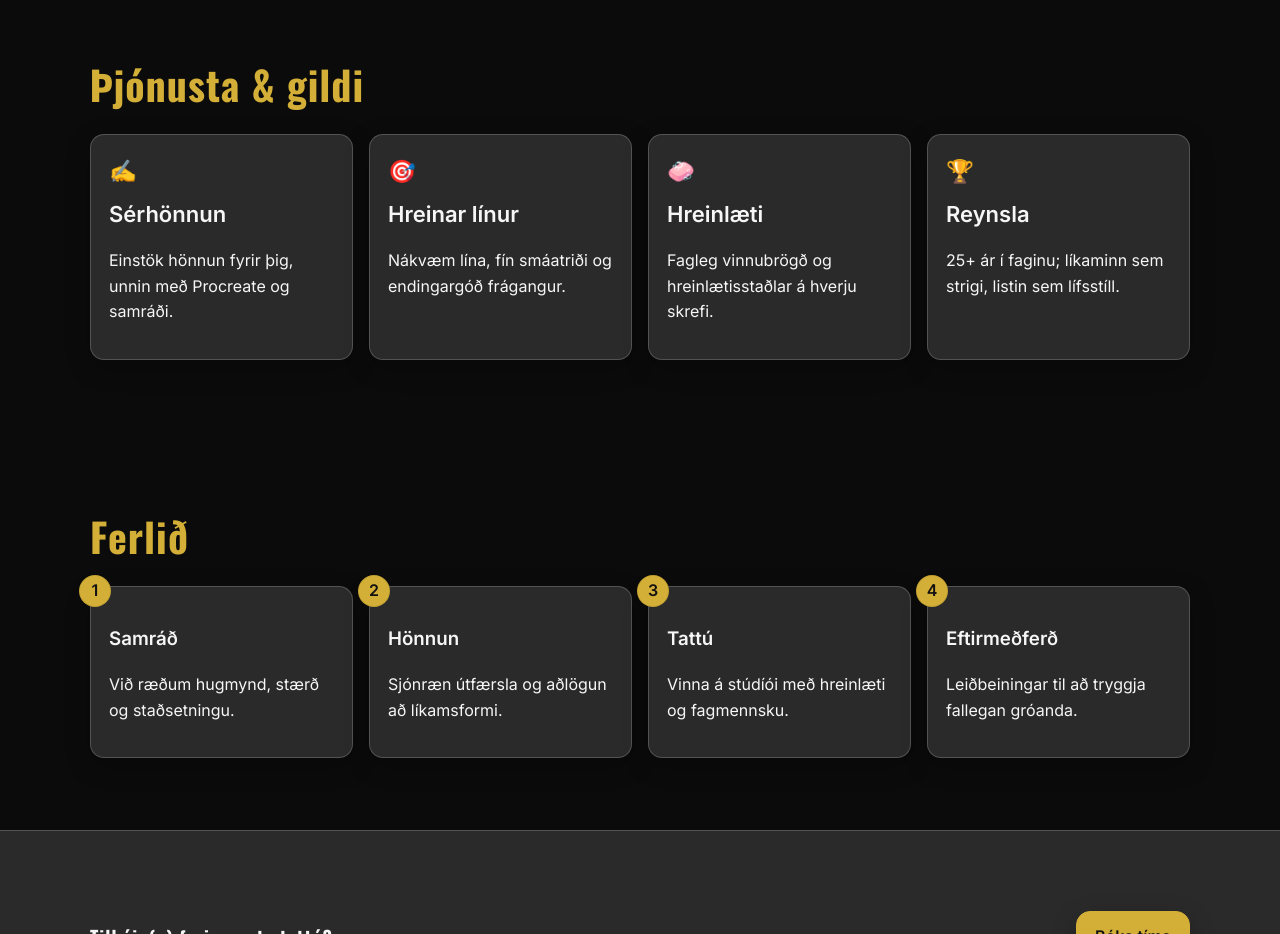
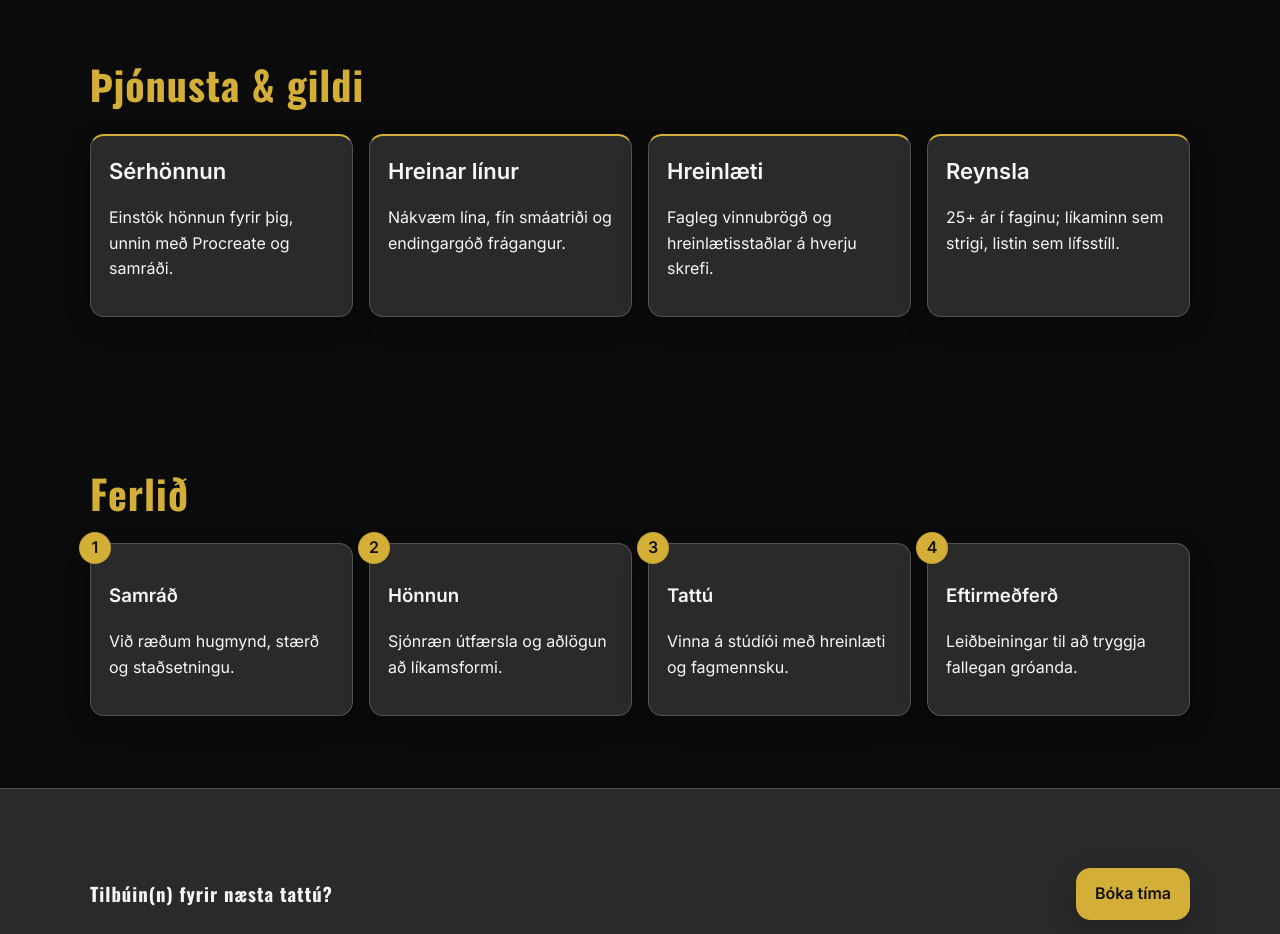
Before and after one commit to stebbidabba/anton, a plain HTML site: page index.html in a window 1280 px wide. Shown: the part 820-1754 px from the top of the page. Drawn offline with nearby package versions, Linux system fonts and the light colour scheme.

Commit message:
UI: service cards gold edge + subtle texture; remove emojis

```diff
--- a/index.html
+++ b/index.html
@@ -113,22 +113,18 @@
 				<h2 class="section-title gothic" data-i18n="services_title">Þjónusta & gildi</h2>
 				<div class="cards">
 					<div class="card card-tilt">
-						<div class="card-icon">✍️</div>
 						<h3 class="card-title" data-i18n="service_custom">Sérhönnun</h3>
 						<p data-i18n="service_custom_desc">Einstök hönnun fyrir þig, unnin með Procreate og samráði.</p>
 					</div>
 					<div class="card card-tilt">
-						<div class="card-icon">🎯</div>
 						<h3 class="card-title" data-i18n="service_lines">Hreinar línur</h3>
 						<p data-i18n="service_lines_desc">Nákvæm lína, fín smáatriði og endingargóð frágangur.</p>
 					</div>
 					<div class="card card-tilt">
-						<div class="card-icon">🧼</div>
 						<h3 class="card-title" data-i18n="service_hygiene">Hreinlæti</h3>
 						<p data-i18n="service_hygiene_desc">Fagleg vinnubrögð og hreinlætisstaðlar á hverju skrefi.</p>
 					</div>
 					<div class="card card-tilt">
-						<div class="card-icon">🏆</div>
 						<h3 class="card-title" data-i18n="service_experience">Reynsla</h3>
 						<p data-i18n="service_experience_desc">25+ ár í faginu; líkaminn sem strigi, listin sem lífsstíll.</p>
 					</div>
--- a/styles.css
+++ b/styles.css
@@ -142,8 +142,15 @@ img { max-width: 100%; height: auto; display: block; border-radius: 8px; }
 @media (max-width: 1100px) { .cards { grid-template-columns: repeat(2, 1fr); } }
 @media (max-width: 600px) { .cards { grid-template-columns: 1fr; } }
 .card { background: var(--bg-elev); border: 1px solid var(--section-separator); color: var(--text); border-radius: var(--radius); padding: 18px; box-shadow: var(--shadow-soft); transition: transform .2s ease, box-shadow .2s ease, border-color .2s ease; }
+.cards .card { border-top: 2px solid var(--gold); }
+.card::before { content: ""; position: absolute; inset: 0; border-radius: inherit; pointer-events: none; opacity: .06; background-image:
+  radial-gradient(2px 2px at 20% 30%, #fff, transparent 60%),
+  radial-gradient(2px 2px at 60% 70%, #fff, transparent 60%),
+  radial-gradient(1.5px 1.5px at 80% 20%, #fff, transparent 60%),
+  radial-gradient(1.5px 1.5px at 35% 85%, #fff, transparent 60%);
+}
 .card:hover { transform: translateY(-2px); box-shadow: 0 14px 28px rgba(0,0,0,0.35); border-color: var(--gold); }
-.card-icon { font-size: 1.4rem; margin-bottom: 8px; }
+.card-icon { display: none; }
 .card-title { margin: 0 0 6px; font-size: var(--fs-lg); }
 
 /* Panels (shared surface aesthetic) */
```
Also changed, not shown: 1 other file.
